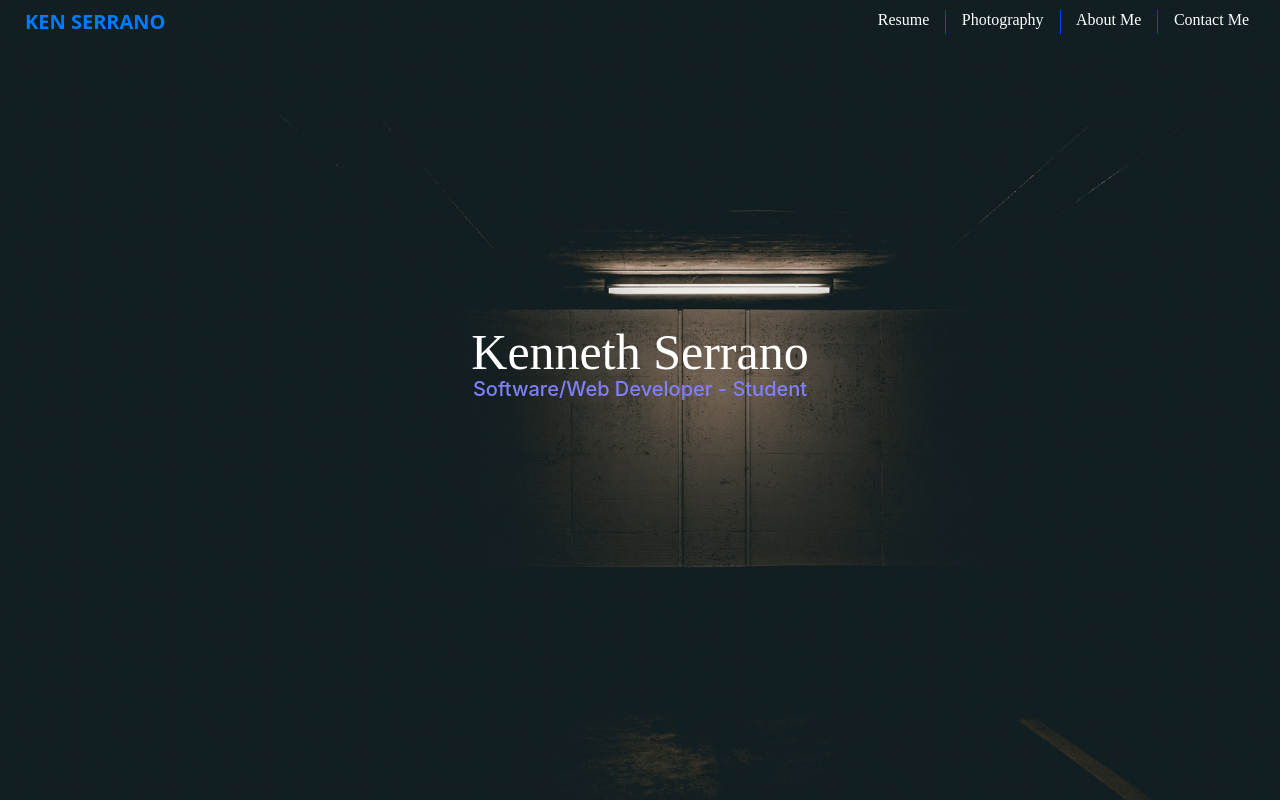
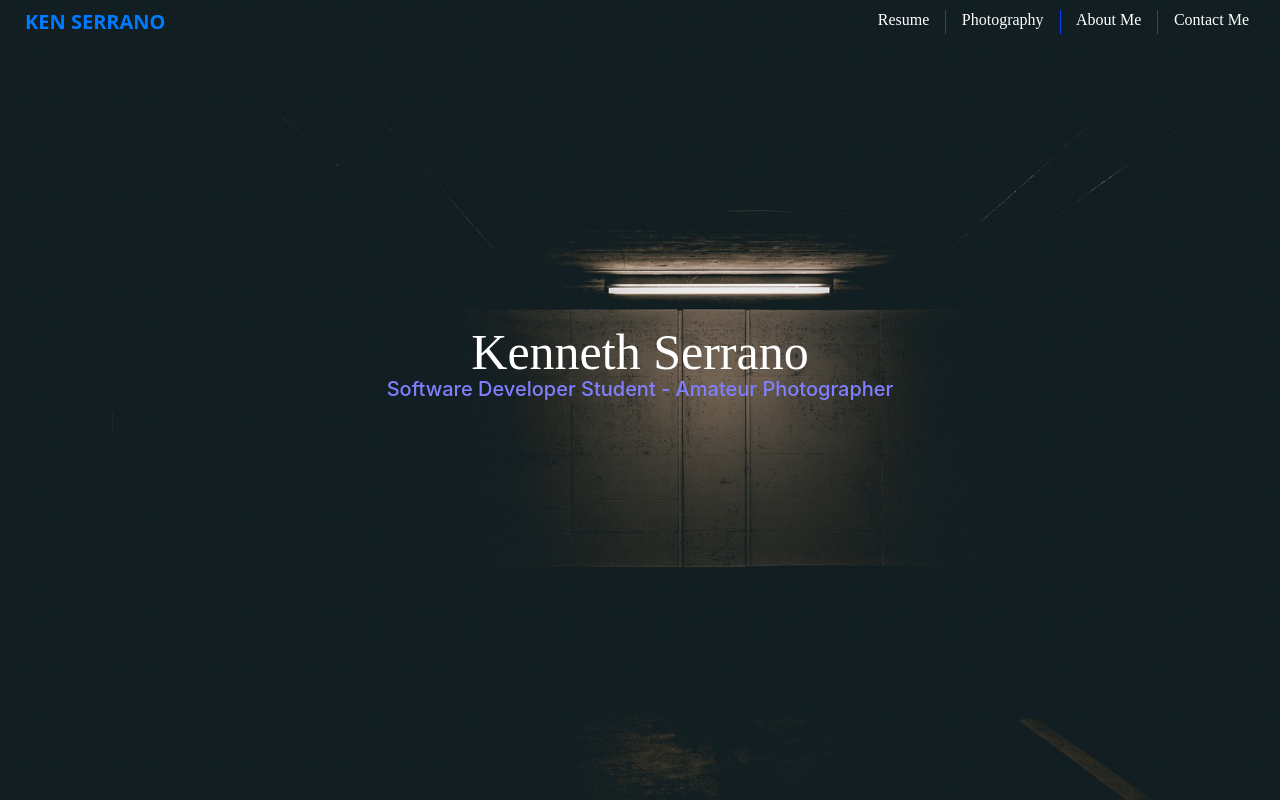
Before and after one commit to G3nK3n/React-Projects, a React (Create React App) app in the folder personal_website/: page / in a window 1280 px wide. Built offline with nearby package versions, Linux system fonts and the light colour scheme.

Commit message:
Added Typing Effect API for Home Page

```diff
--- a/personal_website/package.json
+++ b/personal_website/package.json
@@ -13,7 +13,8 @@
     "react-dom": "^16.13.0",
     "react-image-gallery": "^1.0.7",
     "react-scripts": "3.4.0",
-    "react-transition-group": "^4.3.0"
+    "react-transition-group": "^4.3.0",
+    "react-typist": "^2.0.5"
   },
   "scripts": {
     "start": "react-scripts start",
--- a/personal_website/src/AllComponents/Home.js
+++ b/personal_website/src/AllComponents/Home.js
@@ -1,6 +1,7 @@
 import React from 'react';
 import '../App.css';
 import 'bootstrap/dist/css/bootstrap.min.css'; //Need this for Bootstrap as well
+import Typist from 'react-typist'; //Typing effect API
 
 //Bootstrap Imports
 import Container from 'react-bootstrap/Container';
@@ -13,10 +14,12 @@ const homePage = props => {
             <Container className="HomeDiv">
                 <Row>
                     <Col>
-                        <div className="homeTitle">
-                            <h1 className="AboutMe">Kenneth Serrano</h1>
-                            <h5 className="JobTitle">Software/Web Developer - Student</h5>
-                        </div>
+                        <Typist>
+                            <div className="homeTitle">
+                                <h1 className="AboutMe">Kenneth Serrano</h1>
+                                <h5 className="JobTitle">Software Developer Student - Amateur Photographer</h5>
+                            </div>
+                        </Typist>
                     </Col>
                 </Row>
             </Container>
--- a/personal_website/src/AllComponents/Photography.js
+++ b/personal_website/src/AllComponents/Photography.js
@@ -11,7 +11,6 @@ import img6 from '../DSC_0409.JPG';
 import Container from 'react-bootstrap/Container';
 import Row from 'react-bootstrap/Row';
 import Col from 'react-bootstrap/Col';
-
 
 //Galerie Import
 import ImageGallery from 'react-image-gallery';
--- a/personal_website/src/App.js
+++ b/personal_website/src/App.js
@@ -85,7 +85,8 @@ class App extends Component {
 
   return(
       <div>
-        <Header clickResume={this.showResumePage} clickPhotog={this.showPhotogPage} clickAbout={this.showAboutPage} clickContact={this.showContactPage} clickHome={this.showHomePage}/>
+        <Header clickResume={this.showResumePage} clickPhotog={this.showPhotogPage} clickAbout={this.showAboutPage}
+          clickContact={this.showContactPage} clickHome={this.showHomePage}/>
          {thePage}
       </div>
 
@@ -94,6 +95,3 @@ class App extends Component {
 }
 
 export default App;
-
-
-// FIX THE EXIT OF REACT TRANSITION GROUP
```
Also changed, not shown: 1 other file (tests, documents, lock files or other folders).
